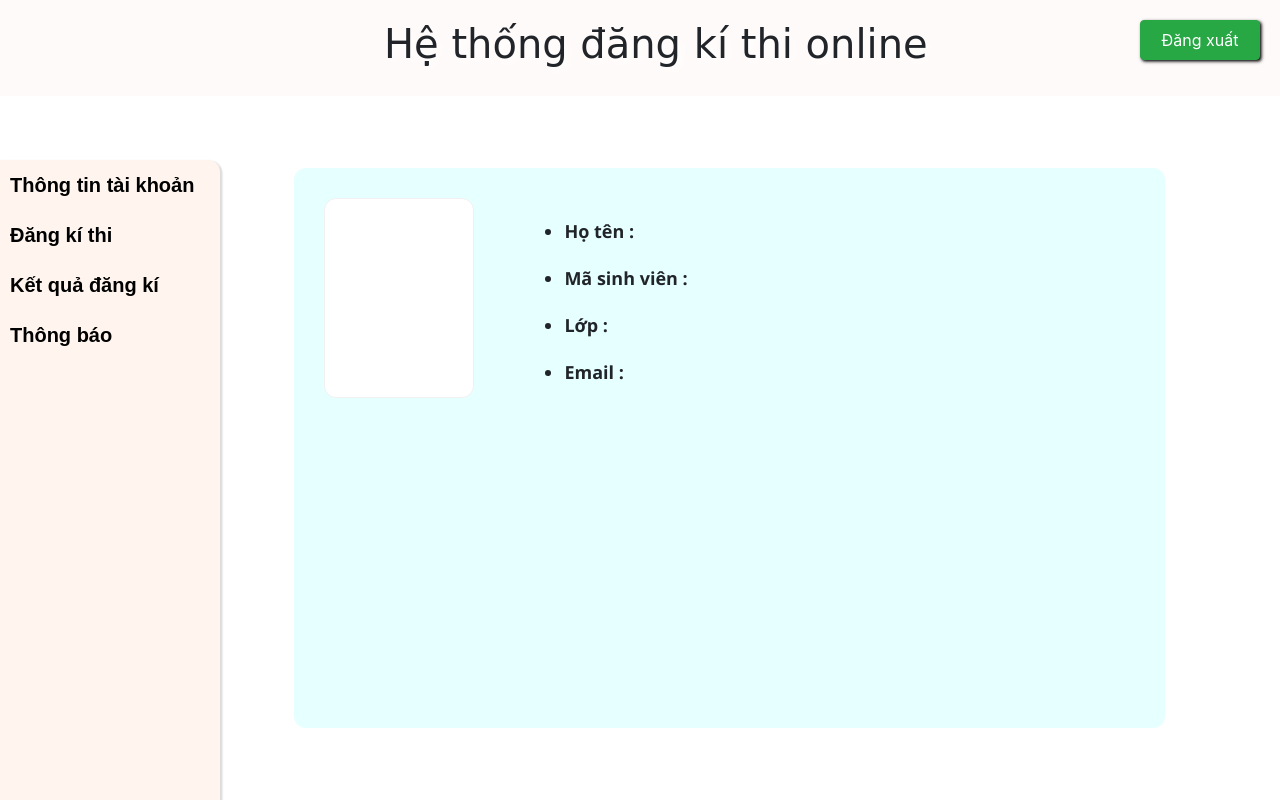
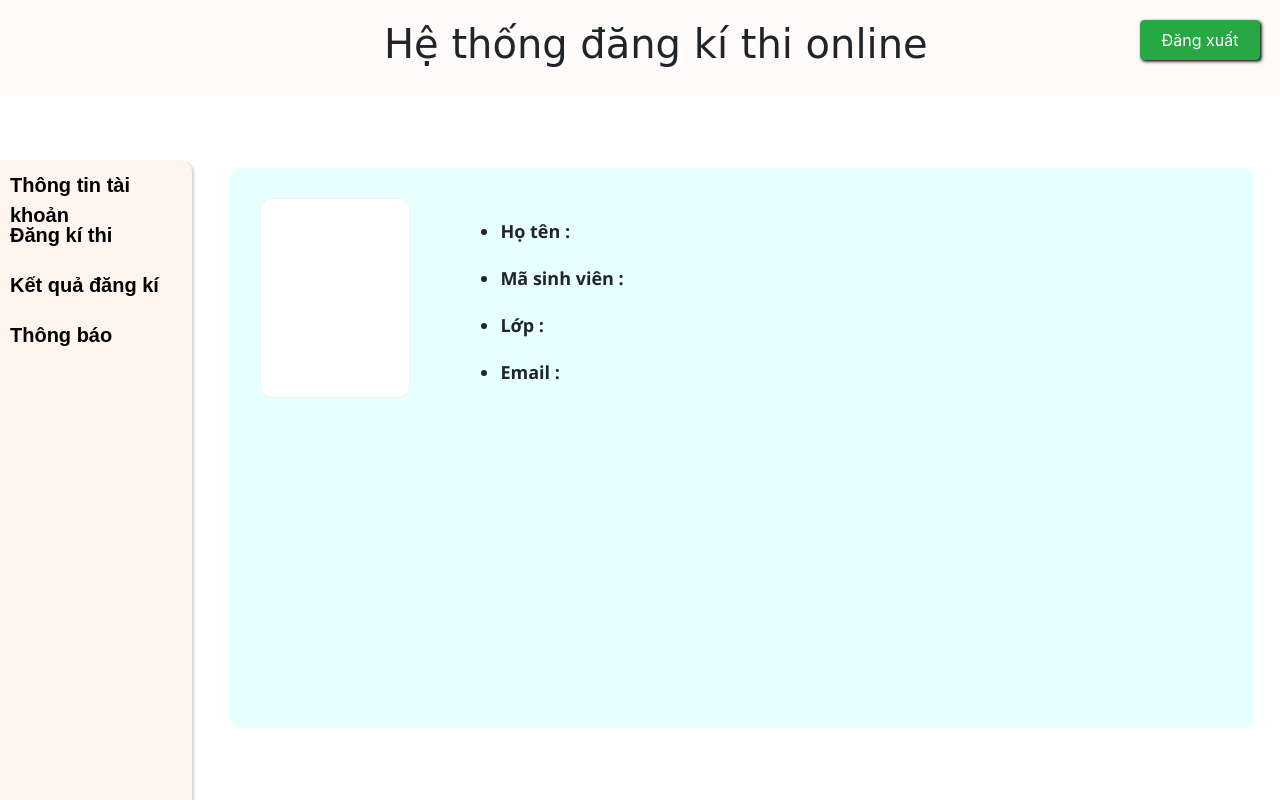
Before and after one commit to nguyendong07/BTL-Web, a React (Create React App) app: page /Information in a window 1280 px wide. Built offline with nearby package versions, Linux system fonts and the light colour scheme; no server answers; sample sign-in values are in the browser's storage.

Commit message:
update interface

```diff
--- a/package.json
+++ b/package.json
@@ -14,6 +14,7 @@
     "react-router-dom": "^5.1.2",
     "react-scripts": "3.2.0",
     "react-sidebar": "^3.0.2",
+    "react-to-pdf": "^0.0.8",
     "reactstrap": "^8.1.1",
     "read-excel-file": "^4.0.4"
   },
--- a/src/Components/Information/FrameInformation/FrameInformation.css
+++ b/src/Components/Information/FrameInformation/FrameInformation.css
@@ -10,9 +10,9 @@
 #cointainer-information {
     display: flex  ;
     height : 70vh;
-    width : 68vw;
+    width : 80vw;
     top : 21vh;
-    left : 23vw;
+    left : 18vw;
     border-radius : 12px;
     background-color: #e6ffff;
     position :fixed;
--- a/src/Components/Menu/Menu.css
+++ b/src/Components/Menu/Menu.css
@@ -1,6 +1,6 @@
 #body-menu {
     background-color :	#FFF5EE;
-    width : 220px;
+    width : 15vw;
     margin-top : 5vh;
     border-top-right-radius : 12px;
     height: 80vh;
@@ -18,7 +18,7 @@ p {
 
 }
 #area1 {
-    width: 220px;
+    width: 15vw;
     height: 50px;
     font-family: Comic Sans, Comic Sans MS, cursive;
 }
@@ -26,17 +26,17 @@ p {
 #area1 :hover {
     background-color:grey;
     color: white;
-    /* font-family: Comic Sans, Comic Sans MS, cursive; */
-    font-family: LP Allema;
+    font-family: Comic Sans, Comic Sans MS, cursive;
+
 }
 #areahead1 {
-    width: 220px;
+    width: 15vw;
     height: 50px;
-    /* font-family: Comic Sans, Comic Sans MS, cursive; */
-    font-family: LP Allema;
+    font-family: Comic Sans, Comic Sans MS, cursive;
+
 }
 #areahead1 :hover {
-   width: 220px;
+   width: 15vw;
    background-color:grey;
    color: white;
    border-top-right-radius: 12px;
--- a/src/Components/Notification/Notification.css
+++ b/src/Components/Notification/Notification.css
@@ -1,8 +1,8 @@
 #content-notification {
-    margin-top: 20vh;
+    margin-top: 18vh;
     width: 70vw;
     height: 60vh;
-    margin-left: 20vw;
+    margin-left: 18vw;
     position: fixed;
 }
 
--- a/src/Components/Notification/Notification.js
+++ b/src/Components/Notification/Notification.js
@@ -8,7 +8,7 @@ class Notification extends Component {
             <div>
                 <HeaderElement></HeaderElement>
                 <div className="flex-container">
-                    <div style={{ float: 'left' }}>
+                    <div >
                         <Menu></Menu>
                     </div>
                     <div id="content-notification" >
--- a/src/Components/Subject/Subject.css
+++ b/src/Components/Subject/Subject.css
@@ -1,6 +1,6 @@
 #frameSubject {
-    height : 90px;
-    width : 1000px;
+    height : 80px;
+    width : 80vw;
     border : 1px solid black;
     margin : 30px;
     border-radius : 13px;
--- a/src/Components/resultRegister/resultRegister.css
+++ b/src/Components/resultRegister/resultRegister.css
@@ -5,10 +5,10 @@
 #result-register {
     width: 74vw;
     height: 70vh;
-    left: 20vw;
+    left: 18vw;
     border-radius: 12px;
     position: fixed;
-    top : 19vh;
+    top : 18vh;
 }
 
 #table-result-register {
@@ -57,4 +57,7 @@ p {
 
 #buttonPDF {
     z-index: 1;
+    position: fixed;
+    left: 40vw;
+    top: 80vh;
 }
--- a/src/Components/resultRegister/resultRegister.js
+++ b/src/Components/resultRegister/resultRegister.js
@@ -3,13 +3,13 @@ import Menu from '../Menu/Menu';
 import HeaderElement from '../Header/HeaderElement';
 import '../resultRegister/resultRegister.css';
 import { RegisterContext } from '../Context/RegisterContext';
-// import Pdf from 'react-to-pdf';
+import Pdf from 'react-to-pdf';
 export default function () {
   const { register } = useContext(RegisterContext);
-  /* const options = {
+   const options = {
     orientation: 'landscape',
 
-  } */
+  }
   const printElement = React.createRef();
   return (
     <div id="container-result-register">
@@ -53,9 +53,9 @@ export default function () {
           </div>
         </div>
       </div>
-      {/* <Pdf targetRef={printElement} filename={"ketquadangky.pdf"} options={options}>
-        {({toPdf})=><button id="buttonPDF" onClick={toPdf}>convert to PDF</button>}
-      </Pdf> */}
+      <Pdf targetRef={printElement} filename={"ketquadangky.pdf"} options={options}>
+        {({toPdf})=><button id="buttonPDF" onClick={toPdf}>In ra PDF</button>}
+      </Pdf>
     </div>
   )
 }
```
Also changed, not shown: 1 other file (tests, documents, lock files or other folders).
